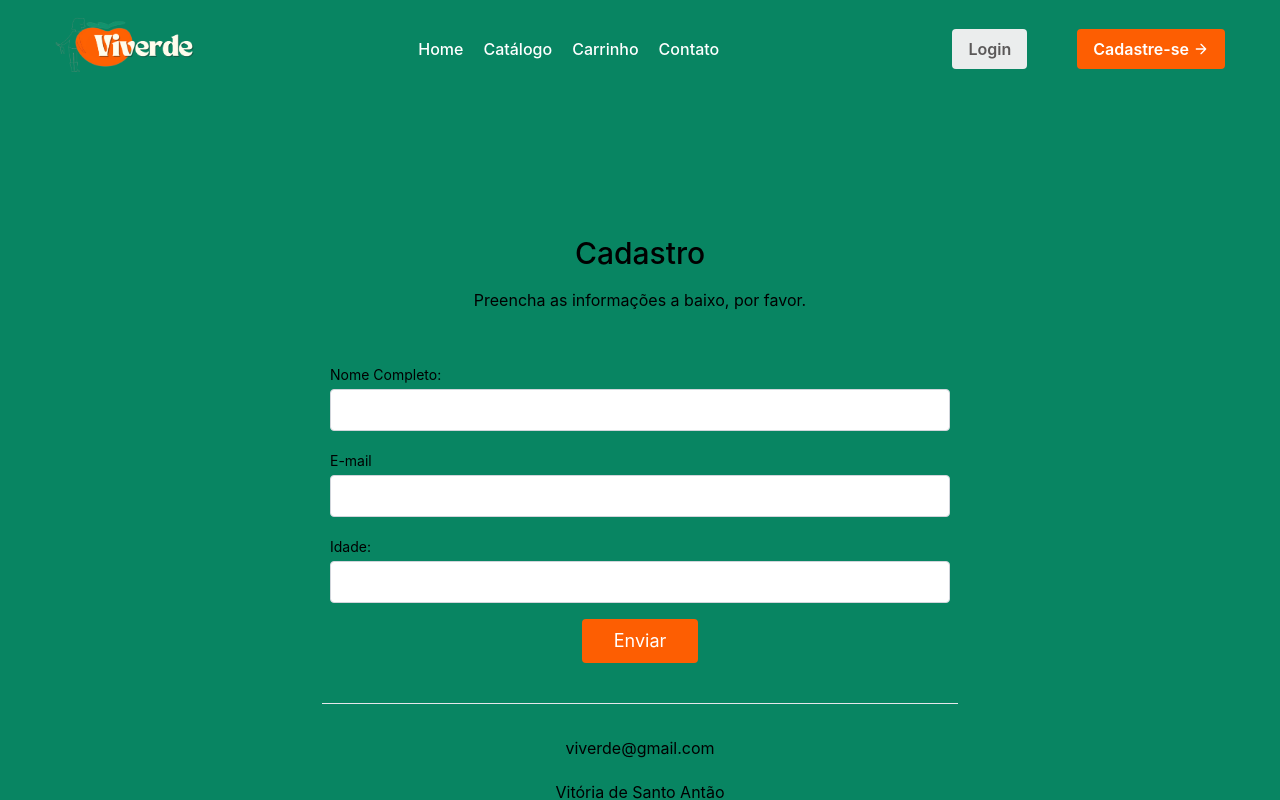
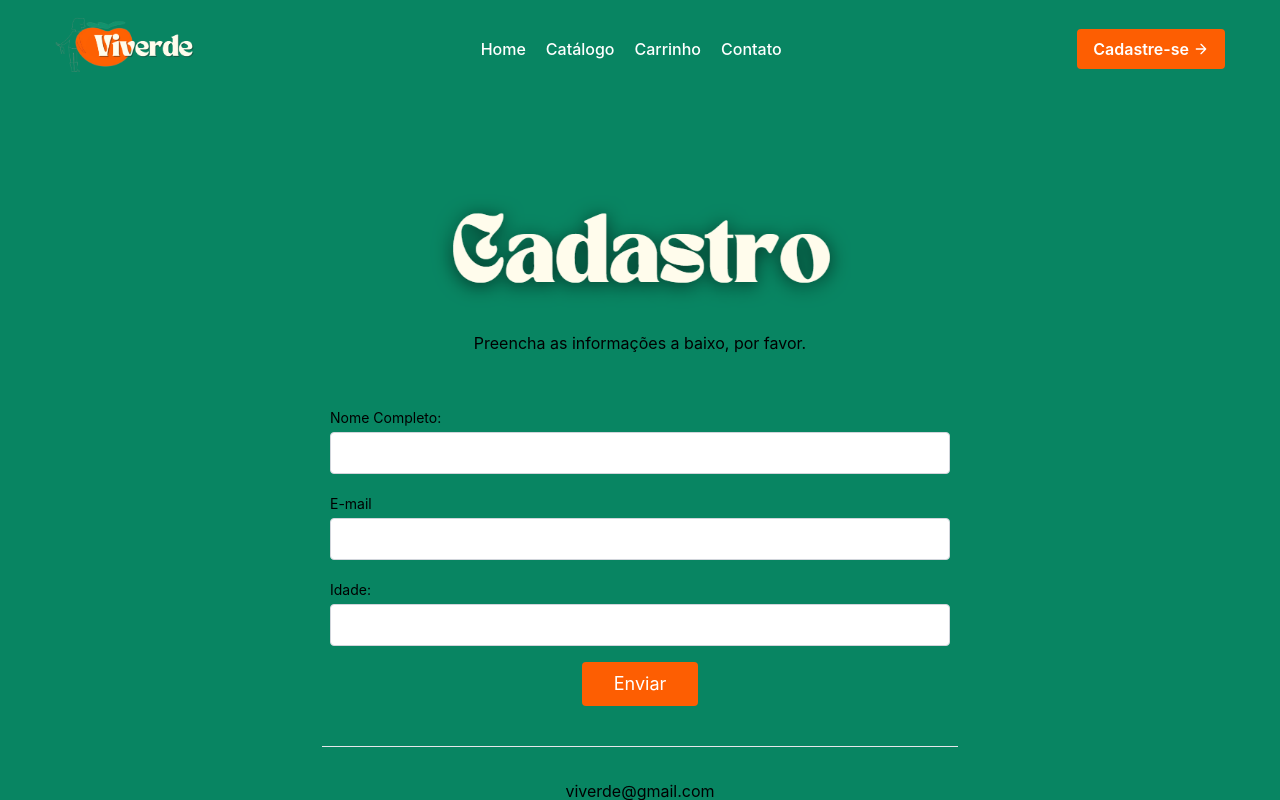
Before and after one commit to vitoriacgomes/Viverde-ecommerce, a React (Create React App) app: page / in a window 1280 px wide. Both pictures are taken after a click on the button "Cadastre-se". Shown: the top 800 px of the page. Built offline with nearby package versions, Linux system fonts and the light colour scheme.

Commit message:
routes cadastro

```diff
--- a/src/App.css
+++ b/src/App.css
@@ -213,3 +213,7 @@ flex-direction: row;}
 .btn-3:hover{
   background-color: #d64f01;
 }
+.title-img-cadastro{
+  width: 34%;
+  margin-left: 33%;
+}
--- a/src/App.js
+++ b/src/App.js
@@ -4,6 +4,8 @@ import Header from './componentes/header';
 import Home from './modulos/home';
 import Produtos from './modulos/home/produtos';
 import Footer from './componentes/Footer';
+import Cadastro from './componentes/header/cadastro';
+import Hero from './componentes/hero';
 
 function App() {
   const [currentPage, setCurrentPage] = useState('home');
@@ -16,11 +18,16 @@ function App() {
     setCurrentPage('home');
   }
 
+  function goToCadatro () {
+    setCurrentPage('cadastro');
+  };
+
   return (
     <div>
-      <Header onHomeButtonClick={goToHome} onProdutosButtonClick={goToProdutos} />
+      <Header onHomeButtonClick={goToHome} onProdutosButtonClick={goToProdutos} onCadastroButtonClick={goToCadatro}/>
       {currentPage === 'home' && <Home onProdutosButtonClick={goToProdutos} />}
       {currentPage === 'produtos' && <Produtos />}
+      {currentPage === 'cadastro' && <Cadastro />}
       <Footer/>
     </div>
   );
--- a/src/componentes/header/login.js
+++ b/src/componentes/header/cadastro.js
@@ -1,4 +1,5 @@
-import React from "react";
+import React, { useEffect } from 'react'
+import titlec from "../../img/title-cadastro.png"
 
 const Cadastro = () => {
     const handleSubmit = (event) => {
@@ -8,21 +9,6 @@ const Cadastro = () => {
       const idade = document.getElementById('idade').value;
       const email = document.getElementById('email').value;
 
-      // Verificação dos campos
-      if (nome === '') {
-        alert('Por favor, preencha o campo Nome.');
-        return;
-      }
-
-      if (idade === '') {
-        alert('Por favor, preencha o campo Idade.');
-        return;
-      }
-
-      if (email === '') {
-        alert('Por favor, preencha o campo Email.');
-        return;
-      }
 
       // Lógica adicional para enviar os dados do formulário para o servidor
       console.log('Dados do formulário:', { nome, idade, email });
@@ -37,11 +23,13 @@ const Cadastro = () => {
 
     return (
       <div className="cadastro">
-        <form onsubmit="handleSubmit(event)">
+        <form onsubmit={handleSubmit}>
             <section className="text-gray-600 body-font relative">
                 <div className="container-cadastro px-5 py-24 mx-auto">
                     <div className="flex flex-col text-center w-full mb-12">
-                        <h1 className="cadastro-title sm:text-3xl text-2xl font-medium title-font mb-4 text-gray-900">Cadastro</h1>
+                        <h1 className="title-fonte sm:text-4xl text-3xl mb-4 font-medium text-gray-900" >
+                            <img className='title-img-cadastro ' src={titlec} />
+                        </h1>
                         <p className="lg:w-2/3 mx-auto leading-relaxed text-base">Preencha as informações a baixo, por favor.</p>
                     </div>
                     <div className="lg:w-1/2 md:w-2/3 mx-auto">
@@ -49,7 +37,7 @@ const Cadastro = () => {
 
                             <div className=" p-2 w-full">
                                 <div className="relative">
-                                    <label for="nome" className=" leading-7 text-sm text-600">Nome Completo:</label>
+                                    <label htmlFor="nome" className=" leading-7 text-sm text-600">Nome Completo:</label>
                                     <input className="input" type="text" id="nome" class="w-full bg-100 bg-opacity-50 rounded border border-gray-300 focus:border-indigo-500 focus:bg-white focus:ring-2 focus:ring-indigo-200 text-base outline-none text-gray-700 py-1 px-3 leading-8 transition-colors duration-200 ease-in-out" required />
                                 </div>
                             </div>
--- a/src/componentes/header/index.js
+++ b/src/componentes/header/index.js
@@ -1,28 +1,20 @@
 import React, { useState } from 'react';
 import logo from "../../img/LOGO.png"
-import Cadastro from './login';
 
-const Header = ({ onProdutosButtonClick , onHomeButtonClick}) => {
-
-  const [modalAberto, setModalAberto] = useState(false);
-
-  const abrirModalCadastro = () => {
-    setModalAberto(true);
-  };
+const Header = ({ onProdutosButtonClick, onHomeButtonClick, onCadastroButtonClick }) => {
 
   return (
     <div>
       <header className="header">
         <div className="container">
-            <img className='logo-header' src={logo} width={150}/>
+          <img className='logo-header' src={logo} width={150} />
           <nav className="nav md:ml-auto md:mr-auto">
-                <button className="navbar mr-5 hover:text--900 " onClick={onHomeButtonClick}>Home</button>
+            <button className="navbar mr-5 hover:text--900" onClick={onHomeButtonClick}>Home</button>
             <button className="navbar mr-5 hover:text-900" onClick={onProdutosButtonClick}>Catálogo</button>
             <a className="navbar mr-5 hover:text-900">Carrinho</a>
             <a className="navbar mr-5 hover:text-900">Contato</a>
           </nav>
-            <button className="btn-2"> Login </button>
-            <button className="btn" onClick={abrirModalCadastro}>
+          <button className="btn" onClick={onCadastroButtonClick}>
             Cadastre-se
             <svg className='btn-1' fill="none" stroke="currentColor" strokeLinecap="round" strokeLinejoin="round" strokeWidth="2" class="w-4 h-4 ml-1" viewBox="0 0 24 24">
               <path d="M5 12h14M12 5l7 7-7 7"></path>
@@ -30,13 +22,8 @@ const Header = ({ onProdutosButtonClick , onHomeButtonClick}) => {
           </button>
         </div>
       </header>
-        {modalAberto && (
-          <div className="modal-overlay">
-            <Cadastro />
     </div>
-        )}
-    </div>
-  )
+  );
 }
 
 export default Header;
```
Also changed, not shown: src/img/title-cadastro.png (added). Lines whose indentation alone changed are shown as unchanged.
